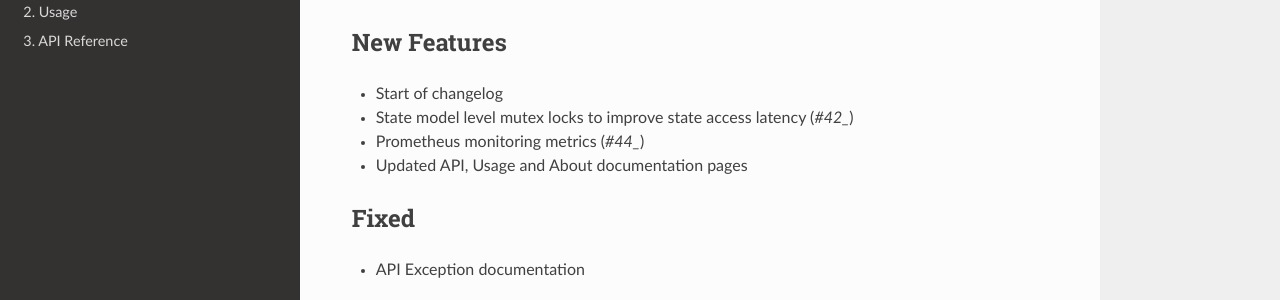
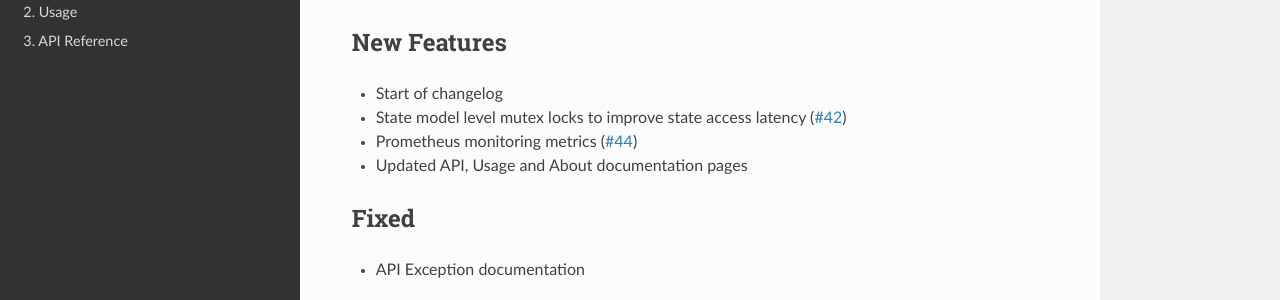
Before and after one commit to ztnel/model.io, a Sphinx documentation site: the page built from docs/source/changelog.rst, in a window 1280 px wide. Shown: the part 195-495 px from the top of the page. Built offline with Sphinx 7.4.7 and the Read the Docs theme 2.0.0, drawn with Linux system fonts in a browser that asks for light colours.

Commit message:
link fix

```diff
--- a/docs/source/changelog.rst
+++ b/docs/source/changelog.rst
@@ -7,8 +7,8 @@ Changelog
 New Features
 ------------
 * Start of changelog
-* State model level mutex locks to improve state access latency (`#42_`)
-* Prometheus monitoring metrics (`#44_`)
+* State model level mutex locks to improve state access latency (`#42`_)
+* Prometheus monitoring metrics (`#44`_)
 * Updated API, Usage and About documentation pages
 
 .. _#44: https://github.com/ztnel/myosin/pull/44
```
